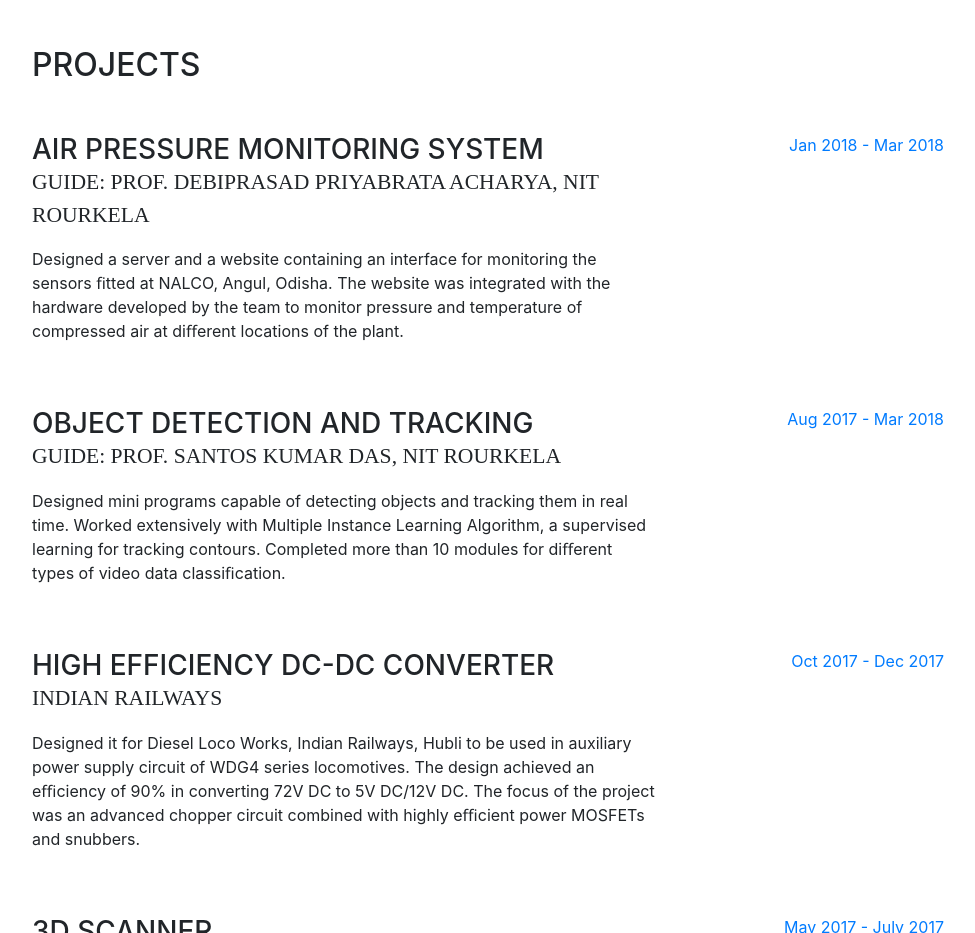
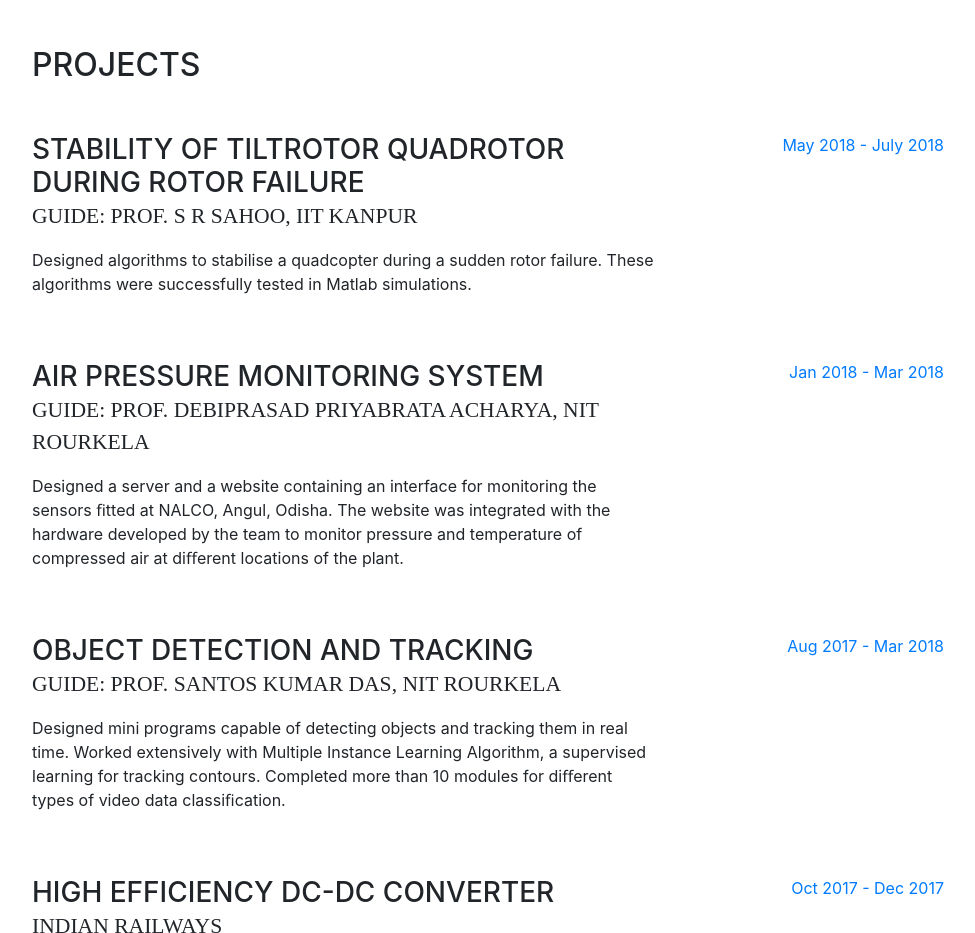
Before and after one commit to ss-rath/ss-rath.github.io, a website with bundled scripts: page index.html in a window 1280 px wide. Shown: the part 3220-4153 px from the top of the page, without its empty margins (288-1263 px from the left). Built offline with nearby package versions, Linux system fonts and the light colour scheme; a web font is replaced by a local one.

Commit message:
Updated about my recent internship project

```diff
--- a/index.html
+++ b/index.html
@@ -183,6 +183,17 @@
         <div class="my-auto">
           <h2 class="mb-5">Projects</h2>
 
+		<div class="resume-item d-flex flex-column flex-md-row mb-5">
+            <div class="resume-content mr-auto">
+              <h3 class="mb-0">Stability of tiltrotor quadrotor during rotor failure</h3>
+              <div class="subheading mb-3">Guide: Prof. S R Sahoo, IIT Kanpur </div>
+              <p>Designed algorithms to stabilise a quadcopter during a sudden rotor failure. These algorithms were successfully tested in Matlab simulations.</p>
+            </div>
+            <div class="resume-date text-md-right">
+              <span class="text-primary">May 2018 - July 2018 </span>
+            </div>
+          </div>
+
           <div class="resume-item d-flex flex-column flex-md-row mb-5">
             <div class="resume-content mr-auto">
               <h3 class="mb-0">Air Pressure Monitoring System</h3>
```
